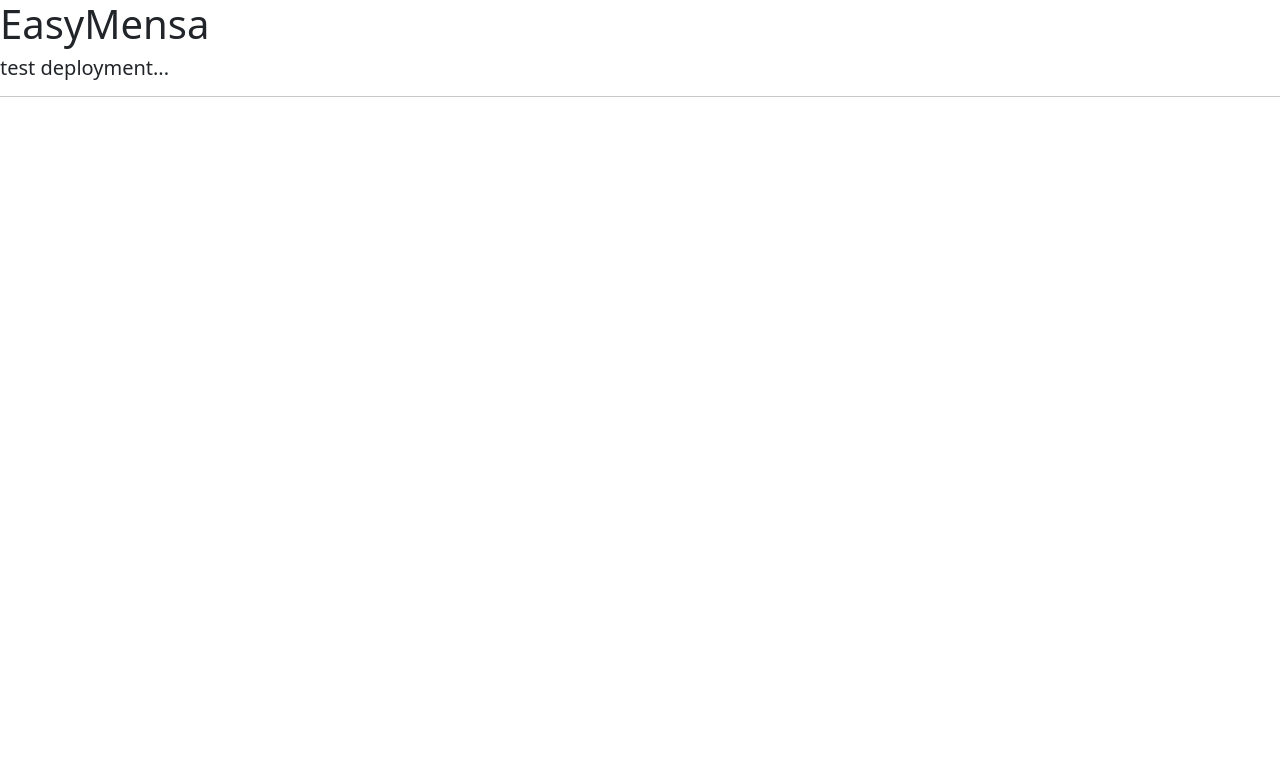
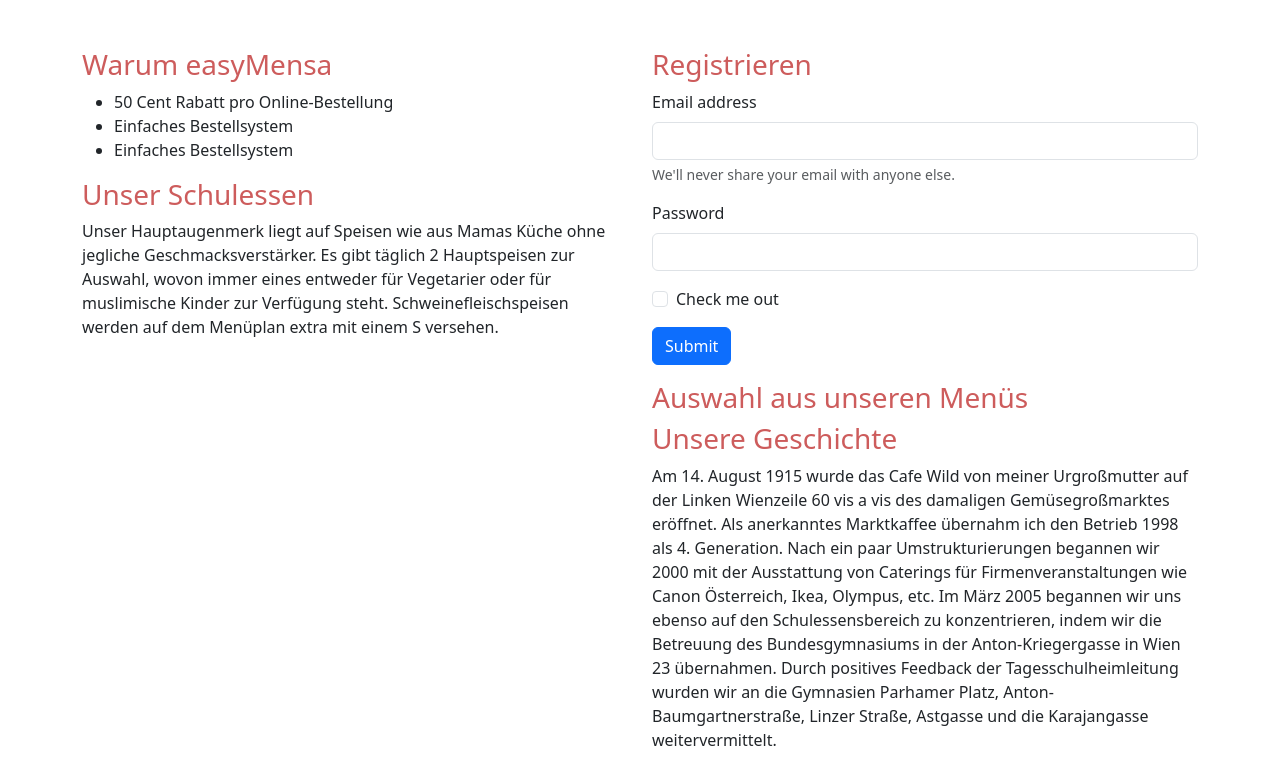
Before and after one commit to Urban701/easymensa, an Angular app: page / in a window 1280 px wide. Shown: the top 784 px of the page. Built offline with nearby package versions, Linux system fonts and the light colour scheme.

Commit message:
add welcome component

```diff
--- a/src/app/app.component.html
+++ b/src/app/app.component.html
@@ -1,4 +1 @@
-<h1>EasyMensa</h1>
-<h5>test deployment...</h5>
-
-<hr/>
+<router-outlet></router-outlet>
--- a/src/app/app.routes.ts
+++ b/src/app/app.routes.ts
@@ -1,3 +1,6 @@
 import { Routes } from '@angular/router';
+import { WelcomeComponent } from './welcome/welcome.component';
 
-export const routes: Routes = [];
+export const routes: Routes = [
+    {path: '', component: WelcomeComponent}
+];
--- /dev/null
+++ b/src/app/welcome/welcome.component.html
@@ -0,0 +1,45 @@
+<div class="container pt-5">
+    <div class="row">
+        <div class="col">
+            <h3 class="test">Warum easyMensa</h3>
+            <ul>
+                <li><span>50 Cent</span> Rabatt pro Online-Bestellung</li>
+                <li>Einfaches Bestellsystem</li>
+                <li>Einfaches Bestellsystem</li>
+            </ul>
+            <h3>Unser Schulessen</h3>
+            <p>{{unserSchulEssen}}</p>
+        </div>
+        <div class="col">
+            <div class="row">
+                <h3>Registrieren</h3>
+                <form>
+                    <div class="mb-3">
+                      <label for="exampleInputEmail1" class="form-label">Email address</label>
+                      <input type="email" class="form-control" id="exampleInputEmail1" aria-describedby="emailHelp">
+                      <div id="emailHelp" class="form-text">We'll never share your email with anyone else.</div>
+                    </div>
+                    <div class="mb-3">
+                      <label for="exampleInputPassword1" class="form-label">Password</label>
+                      <input type="password" class="form-control" id="exampleInputPassword1">
+                    </div>
+                    <div class="mb-3 form-check">
+                      <input type="checkbox" class="form-check-input" id="exampleCheck1">
+                      <label class="form-check-label" for="exampleCheck1">Check me out</label>
+                    </div>
+                    <button type="submit" class="btn btn-primary">Submit</button>
+                </form>
+
+            </div>
+            <div class="row mt-3">
+                <h3>Auswahl aus unseren Menüs</h3>
+
+            </div>
+
+            <h3>Unsere Geschichte</h3>
+            <p>{{unsereGeschichte}}</p>
+
+
+        </div>
+    </div>
+</div>
--- /dev/null
+++ b/src/app/welcome/welcome.component.ts
@@ -0,0 +1,16 @@
+import { Component } from '@angular/core';
+
+@Component({
+  selector: 'app-welcome',
+  standalone: true,
+  imports: [],
+  templateUrl: './welcome.component.html',
+  styleUrl: './welcome.component.css'
+})
+export class WelcomeComponent {
+  unserSchulEssen : string =
+  'Unser Hauptaugenmerk liegt auf Speisen wie aus Mamas Küche ohne jegliche Geschmacksverstärker. Es gibt täglich 2 Hauptspeisen zur Auswahl, wovon immer eines entweder für Vegetarier oder für muslimische Kinder zur Verfügung steht. Schweinefleischspeisen werden auf dem Menüplan extra mit einem S versehen.';
+
+  unsereGeschichte : string =
+  'Am 14. August 1915 wurde das Cafe Wild von meiner Urgroßmutter auf der Linken Wienzeile 60 vis a vis des damaligen Gemüsegroßmarktes eröffnet. Als anerkanntes Marktkaffee übernahm ich den Betrieb 1998 als 4. Generation. Nach ein paar Umstrukturierungen begannen wir 2000 mit der Ausstattung von Caterings für Firmenveranstaltungen wie Canon Österreich, Ikea, Olympus, etc. Im März 2005 begannen wir uns ebenso auf den Schulessensbereich zu konzentrieren, indem wir die Betreuung des Bundesgymnasiums in der Anton-Kriegergasse in Wien 23 übernahmen. Durch positives Feedback der Tagesschulheimleitung wurden wir an die Gymnasien Parhamer Platz, Anton-Baumgartnerstraße, Linzer Straße, Astgasse und die Karajangasse weitervermittelt.'
+}
--- a/src/styles.css
+++ b/src/styles.css
@@ -1 +1,5 @@
-/* You can add global styles to this file, and also import other style files */
+/* src/styles.css */
+
+h3 {
+    color: indianred !important;
+}
```
Also changed, not shown: src/app/welcome/welcome.component.css (added), 1 other file (tests, documents, lock files or other folders).
